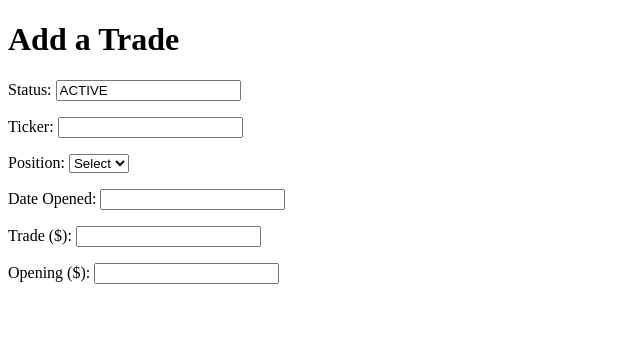
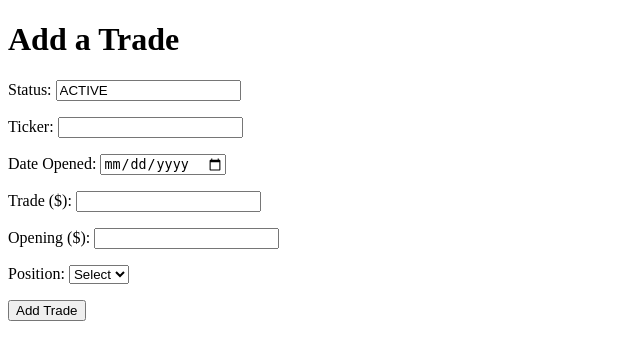
Before and after one commit to DannyGilligan/ticker-tracker, a Django app: page /add_trade in a window 1280 px wide. Shown: the top 360 px of the page, without its empty margins (0-640 px from the left). Run offline with Django 3.2, Linux system fonts and the light colour scheme.

Commit message:
Change input types for dates and numbers

```diff
--- a/tracker/templates/tracker/add_trade.html
+++ b/tracker/templates/tracker/add_trade.html
@@ -24,6 +24,29 @@
             </p>
         </div>
 
+
+
+        <div>
+            <p>
+                <label for="id_date_opened">Date Opened: </label>
+                <input type="date" id="id_date_opened" name="trade_date_opened" required>
+            </p>
+        </div>
+
+        <div>
+            <p>
+                <label for="id_trade">Trade ($): </label>
+                <input type="number" id="id_trade" name="trade_amount" required>
+            </p>
+        </div>
+
+        <div>
+            <p>
+                <label for="id_opening_price">Opening ($): </label>
+                <input type="number" id="id_opening_price" name="trade_opening_price" required>
+            </p>
+        </div>
+
         <div>
             <p>
                 <label for="id_position">Position: </label>
@@ -37,24 +60,11 @@
 
         <div>
             <p>
-                <label for="id_date_opened">Date Opened: </label>
-                <input type="text" id="id_date_opened" name="trade_date_opened" required>
+                <button type="submit">Add Trade</button>
             </p>
         </div>
 
-        <div>
-            <p>
-                <label for="id_trade">Trade ($): </label>
-                <input type="text" id="id_trade" name="trade_amount" required>
-            </p>
-        </div>
 
-        <div>
-            <p>
-                <label for="id_opening_price">Opening ($): </label>
-                <input type="text" id="id_opening_price" name="trade_opening_price" required>
-            </p>
-        </div>
 
     </form>
 
```
